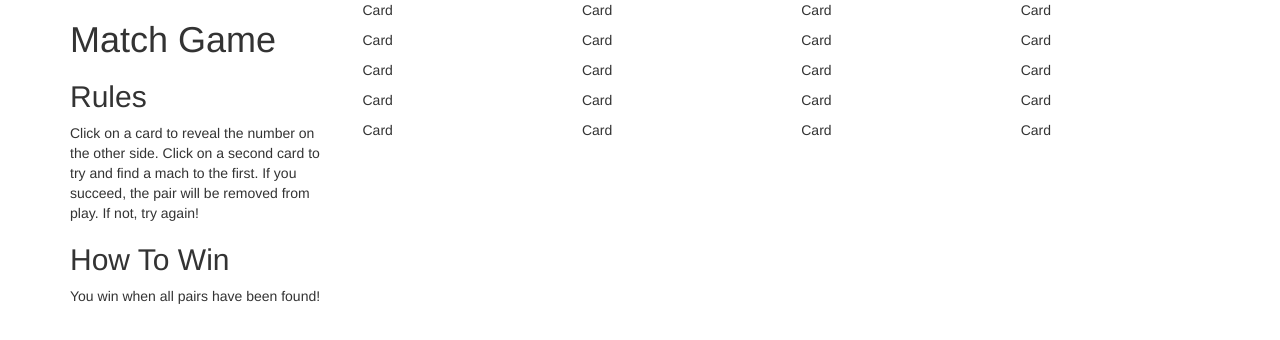
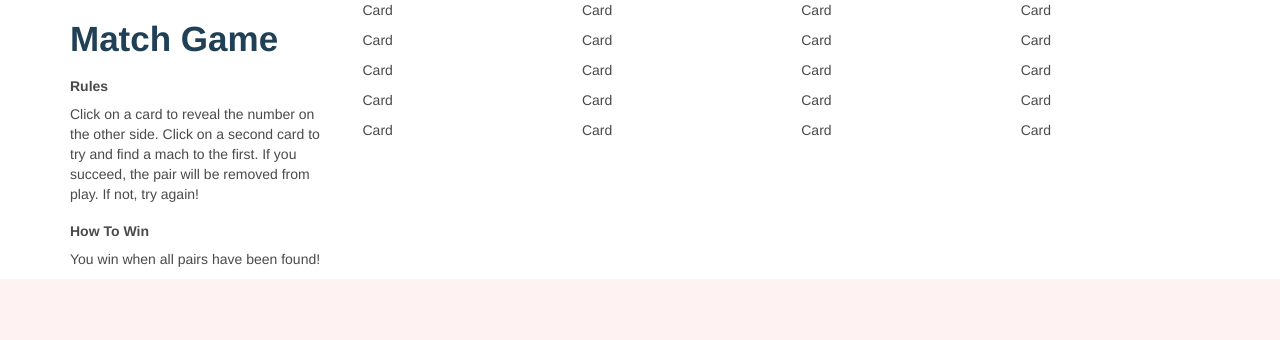
Before and after one commit to T3hGoat/Match-game, a plain HTML site: page index.html in a window 1280 px wide. Drawn offline with nearby package versions, Linux system fonts and the light colour scheme.

Commit message:
Styling CSS and reset created

```diff
--- a/index.html
+++ b/index.html
@@ -2,8 +2,11 @@
 <html>
 <head>
   <title>Match Game</title>
+  <link href="https://fonts.googleapis.com/css?family=Work+Sans:400,700" rel="stylesheet">
+  <link rel="stylesheet" href="resources\css\reset.css">
   <link rel="stylesheet" href="https://maxcdn.bootstrapcdn.com/bootstrap/3.3.7/css/bootstrap.min.css" integrity="sha384-BVYiiSIFeK1dGmJRAkycuHAHRg32OmUcww7on3RYdg4Va+PmSTsz/K68vbdEjh4u" crossorigin="anonymous">
   <link rel="icon" href="favicon.png" type="image/x-icon">
+  <link rel="stylesheet" href="resources\css\style.css">
 </head>
 
 <body>
--- /dev/null
+++ b/resources/css/reset.css
@@ -0,0 +1,48 @@
+/* http://meyerweb.com/eric/tools/css/reset/
+   v2.0 | 20110126
+   License: none (public domain)
+*/
+
+html, body, div, span, applet, object, iframe,
+h1, h2, h3, h4, h5, h6, p, blockquote, pre,
+a, abbr, acronym, address, big, cite, code,
+del, dfn, em, img, ins, kbd, q, s, samp,
+small, strike, strong, sub, sup, tt, var,
+b, u, i, center,
+dl, dt, dd, ol, ul, li,
+fieldset, form, label, legend,
+table, caption, tbody, tfoot, thead, tr, th, td,
+article, aside, canvas, details, embed,
+figure, figcaption, footer, header, hgroup,
+menu, nav, output, ruby, section, summary,
+time, mark, audio, video {
+	margin: 0;
+	padding: 0;
+	border: 0;
+	font-size: 100%;
+	font: inherit;
+	vertical-align: baseline;
+}
+/* HTML5 display-role reset for older browsers */
+article, aside, details, figcaption, figure,
+footer, header, hgroup, menu, nav, section {
+	display: block;
+}
+body {
+	line-height: 1;
+}
+ol, ul {
+	list-style: none;
+}
+blockquote, q {
+	quotes: none;
+}
+blockquote:before, blockquote:after,
+q:before, q:after {
+	content: '';
+	content: none;
+}
+table {
+	border-collapse: collapse;
+	border-spacing: 0;
+}
--- /dev/null
+++ b/resources/css/style.css
@@ -0,0 +1,20 @@
+html {
+  font-family: 'Work Sans', sans-serif;
+  font-size: 14px;
+  background-color: rgb(255,242,242);
+}
+
+h1 {
+  font-weight: bold;
+  font-size: 2.5rem;
+  color: rgb(32,64,86);
+}
+
+h2 {
+  font-size: 1rem;
+  font-weight: bold;
+}
+
+h2, p{
+  color: rgb(74, 74, 74);
+}
```
